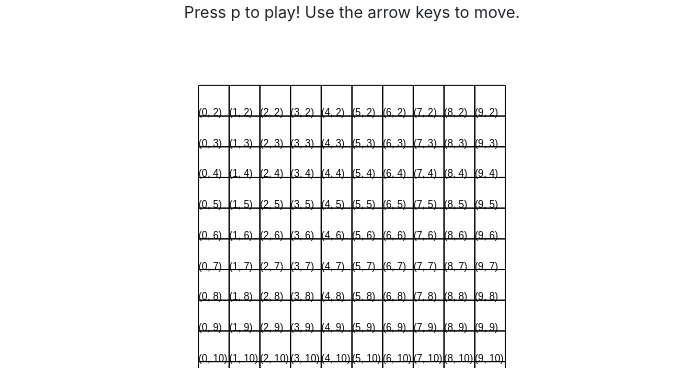
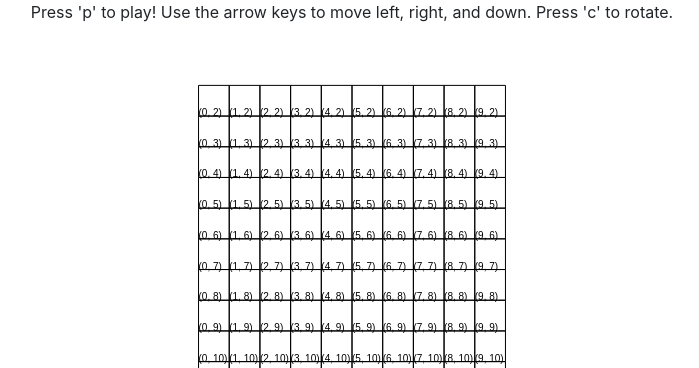
Before and after one commit to jzhang1223/variety-site, a Flask app: page /tetris in a window 1280 px wide. Shown: the part 56-424 px from the top of the page, without its empty margins (288-987 px from the left). Run offline with Flask 2, Linux system fonts and the light colour scheme; some libraries are stand-ins or nearby versions.

Commit message:
Add instructions for rotating

```diff
--- a/templates/Tetris.html
+++ b/templates/Tetris.html
@@ -22,7 +22,7 @@
 
 {% block content %}
 <div class="wrapper">
-  <div>Press p to play! Use the arrow keys to move.</div>
+  <div>Press 'p' to play! Use the arrow keys to move left, right, and down. Press 'c' to rotate.</div>
   <canvas id="tetris"></canvas>
 </div>
 {% endblock %}
```
